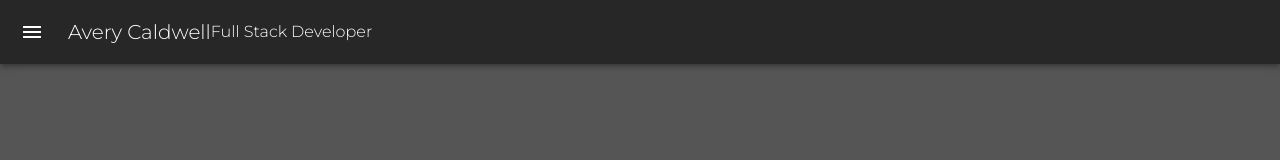
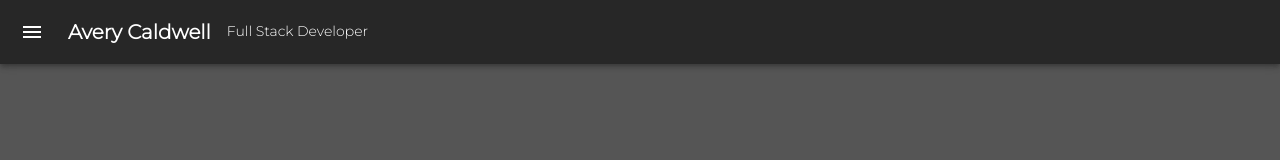
Before and after one commit to AveryCaldwell/storyboard-portfolio, a React (Vite) app: page / in a window 1280 px wide. Shown: the top 160 px of the page. Built offline with nearby package versions, Linux system fonts and the light colour scheme.

Commit message:
navbar working

```diff
--- a/src/components/Nav.jsx
+++ b/src/components/Nav.jsx
@@ -59,6 +59,8 @@ const menuStyle = [
         marginLeft: 'auto',
     },
 ];
+
+// Contains the Menu icons for open and close
 const DrawerHeader = styled('div')(({ theme }) => ({
     display: 'flex',
     alignItems: 'center',
@@ -106,8 +108,13 @@ function Navbar(props) {
     };
 
     return (
-        <Material.Box sx={{ display: 'flex' }}>
+        // ========= Entire Navbar Starts =================
+        <Material.Box
+            className='pageBox'
+            sx={{ display: 'flex', overflow: 'none' }}
+        >
             <Material.CssBaseline />
+            {/* =============== APP BAR =============== */}
             <AppBar position='fixed' open={open}>
                 <Material.Toolbar>
                     <Material.IconButton
@@ -120,18 +127,20 @@ function Navbar(props) {
                         <MenuIcon />
                     </Material.IconButton>
                     <Material.Typography variant='h6' noWrap component='div'>
-                        Avery Caldwell
+                        <strong>Avery Caldwell</strong>
                     </Material.Typography>
                     <br />
                     <Material.Typography
-                        variant='subtitle'
+                        variant='subtitle2'
                         noWrap
                         component='div'
+                        sx={{ paddingLeft: 2 }}
                     >
                         Full Stack Developer
                     </Material.Typography>
                 </Material.Toolbar>
             </AppBar>
+            {/* ===============TOP MENU=============== */}
             <Material.Drawer
                 sx={{
                     justifyContent: 'center',
@@ -165,6 +174,7 @@ function Navbar(props) {
                         width: '250px',
                     }}
                 >
+                    {/* ==========LOGO========= */}
                     <img
                         src={avesLogo}
                         style={{
@@ -183,7 +193,6 @@ function Navbar(props) {
                         alt='AvesLogo'
                     />
                 </Material.Box>
-                {/* ===============TOP MENU=============== */}
                 <Material.Typography
                     variant='h6'
                     component='div'
@@ -207,6 +216,7 @@ function Navbar(props) {
                     </div>
                 </Material.Typography>
                 <Material.Divider />
+                {/* =============== BOTTOM MENU=============== */}
                 <Material.Box sx={menuStyle}>{getList()}</Material.Box>
             </Material.Drawer>
         </Material.Box>
```
